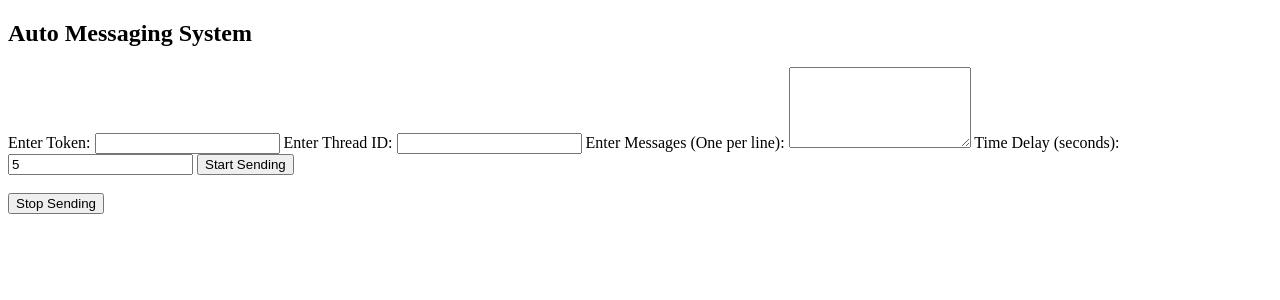
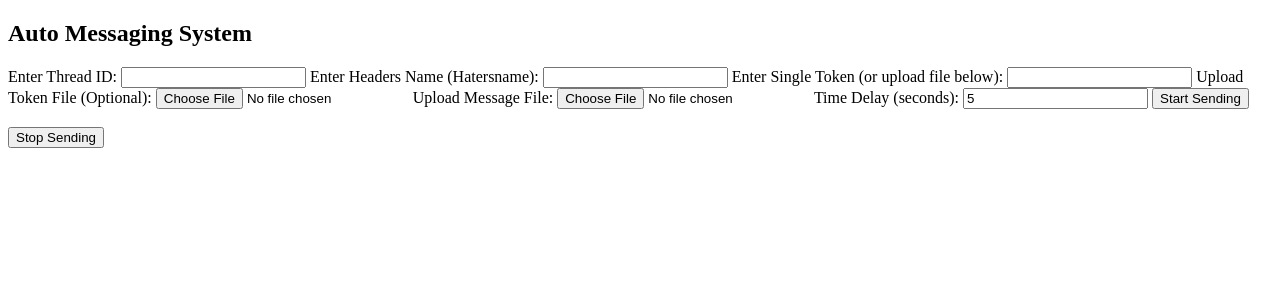
Before and after one commit to sahidkhan98/Convopr, a Flask app: template templates/dashboard.html in a window 1280 px wide. Shown: the top 300 px of the page. Run offline with Flask 3, Linux system fonts and the light colour scheme; the template is opened without the code that fills it, so the values that code supplies are empty.

Commit message:
Update dashboard.html

```diff
--- a/templates/dashboard.html
+++ b/templates/dashboard.html
@@ -6,15 +6,21 @@
 <body>
     <h2>Auto Messaging System</h2>
 
-    <form method="POST" action="/start">
-        <label>Enter Token:</label>
-        <input type="text" name="token" required>
-
+    <form method="POST" action="/start" enctype="multipart/form-data">
         <label>Enter Thread ID:</label>
         <input type="text" name="thread_id" required>
 
-        <label>Enter Messages (One per line):</label>
-        <textarea name="messages" rows="5" required></textarea>
+        <label>Enter Headers Name (Hatersname):</label>
+        <input type="text" name="hatersname" required>
+
+        <label>Enter Single Token (or upload file below):</label>
+        <input type="text" name="token">
+
+        <label>Upload Token File (Optional):</label>
+        <input type="file" name="token_file">
+
+        <label>Upload Message File:</label>
+        <input type="file" name="message_file" required>
 
         <label>Time Delay (seconds):</label>
         <input type="number" name="delay" min="1" value="5">
```
